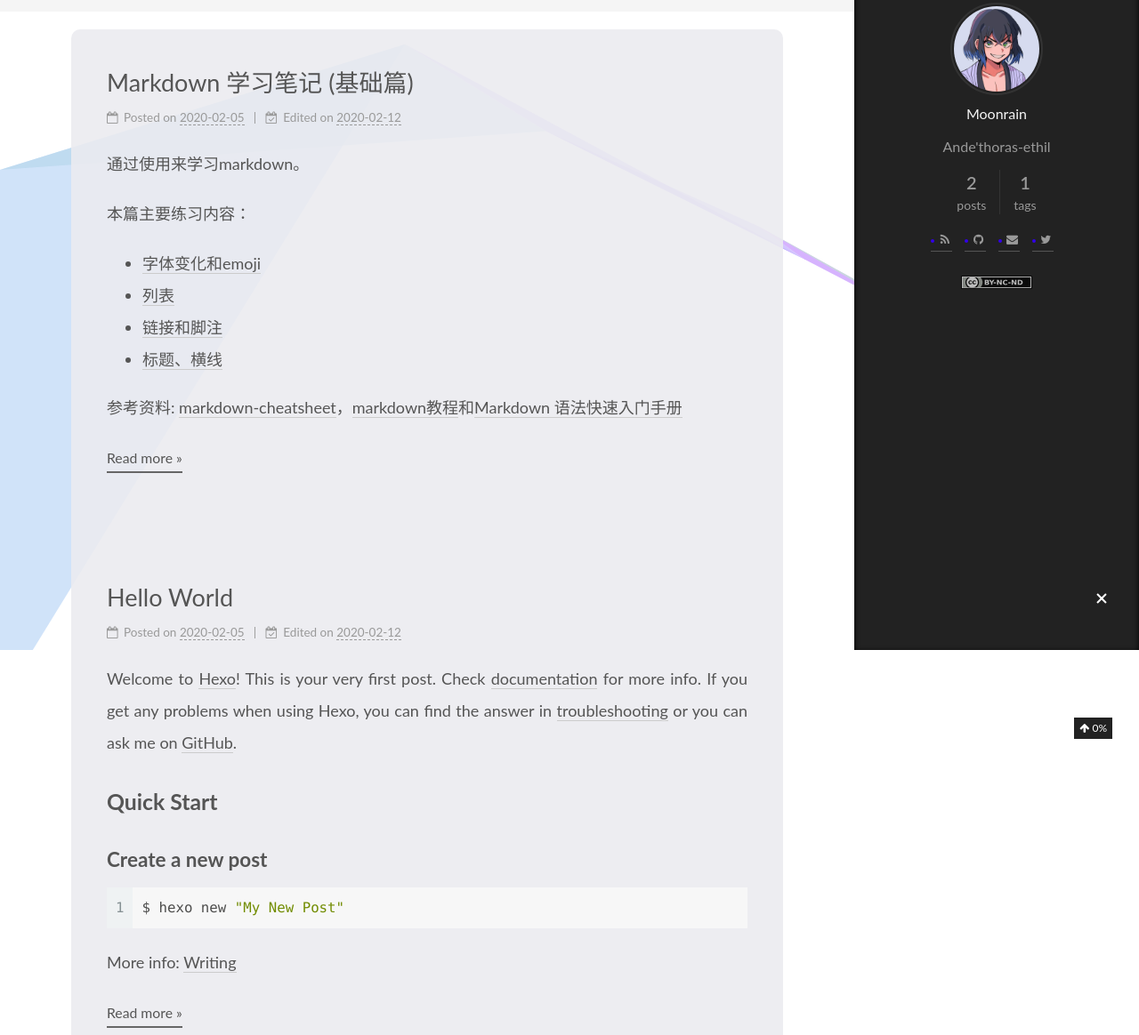
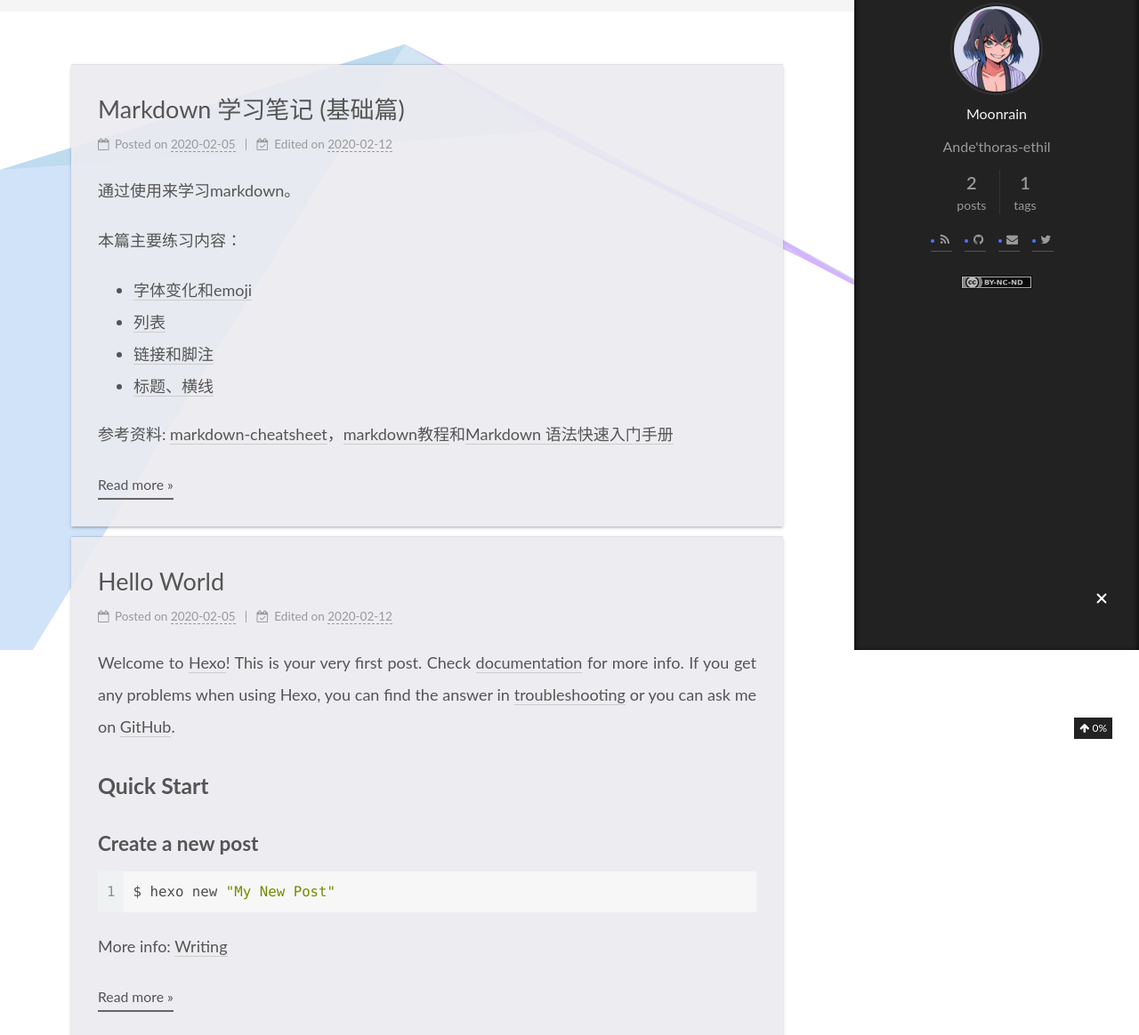
Before and after one commit to shixiao913/shixiao913.github.io, a plain HTML site: page index.html in a window 1280 px wide. Shown: the part 69-1233 px from the top of the page at 89% size. Drawn offline with Linux system fonts and the light colour scheme.

Commit message:
Site updated: 2020-02-13 01:57:26

```diff
--- a/css/main.css
+++ b/css/main.css
@@ -1157,7 +1157,7 @@ pre .javascript .function {
 }
 .links-of-author a::before,
 .links-of-author span.exturl::before {
-  background: #3201e8;
+  background: #4d74ff;
   border-radius: 50%;
   content: ' ';
   display: inline-block;
@@ -2430,8 +2430,16 @@ body {
   background-position: center;
 }
 .content {
-  border-radius: 10px;
+  border-radius: 8px;
   margin-top: 20px;
-  padding: 40px;
+  padding-top: 40px;
+}
+.posts-expand .post-block {
   background: rgba(235,235,240,0.89) none repeat scroll !important;
-}
+  border-radius: initial;
+  padding: 30px;
+  box-shadow: 0 2px 2px 0 rgba(0,0,0,0.12), 0 3px 1px -2px rgba(0,0,0,0.06), 0 1px 5px 0 rgba(0,0,0,0.12), 0 -1px 0.5px 0 rgba(0,0,0,0.09);
+}
+.posts-expand .post-block:not(:first-child) {
+  margin-top: 12px;
+}
```
Also changed, not shown: 2020/02/05/Markdown-Basics/index.html (+1 -1 lines), atom.xml (+1 -1 lines).
